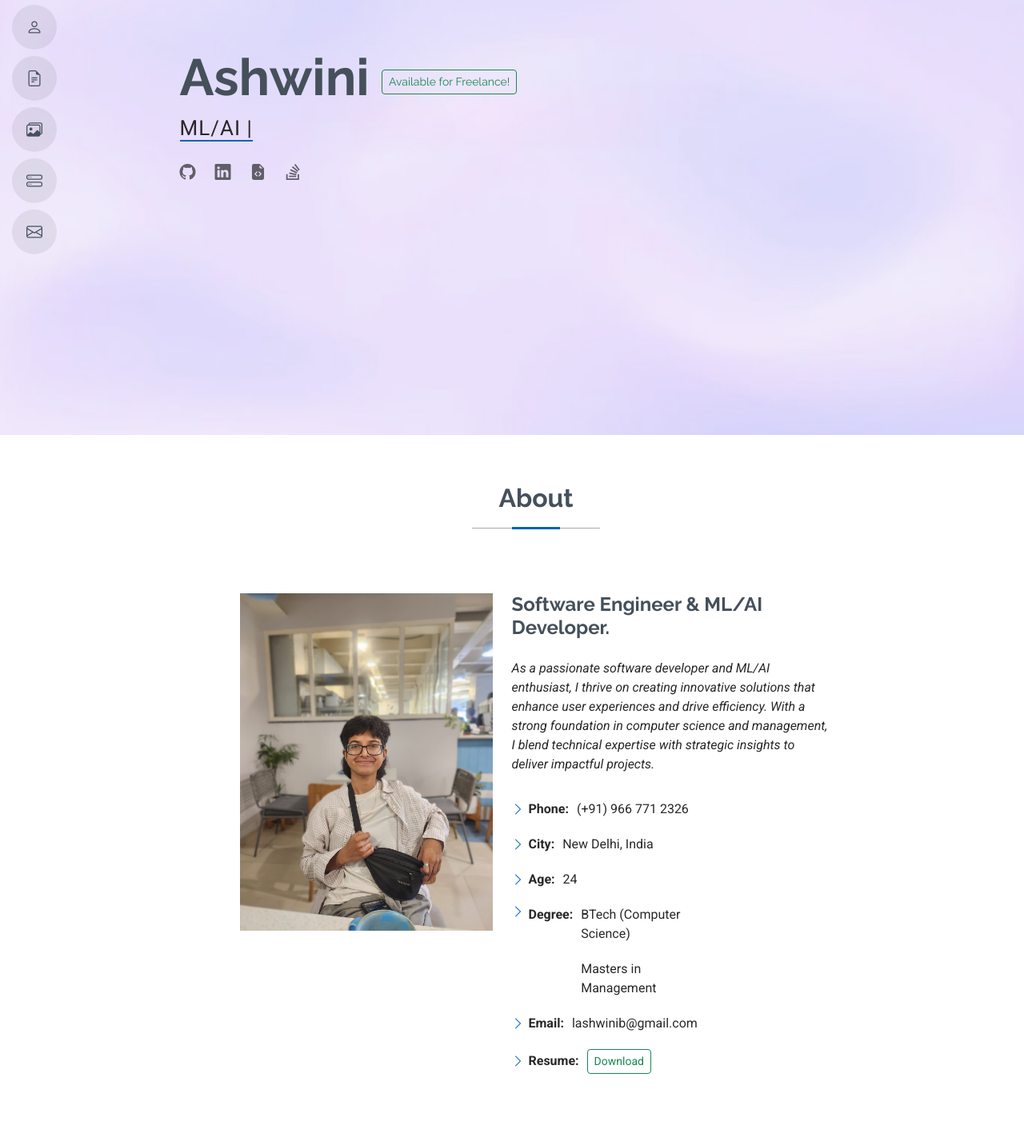
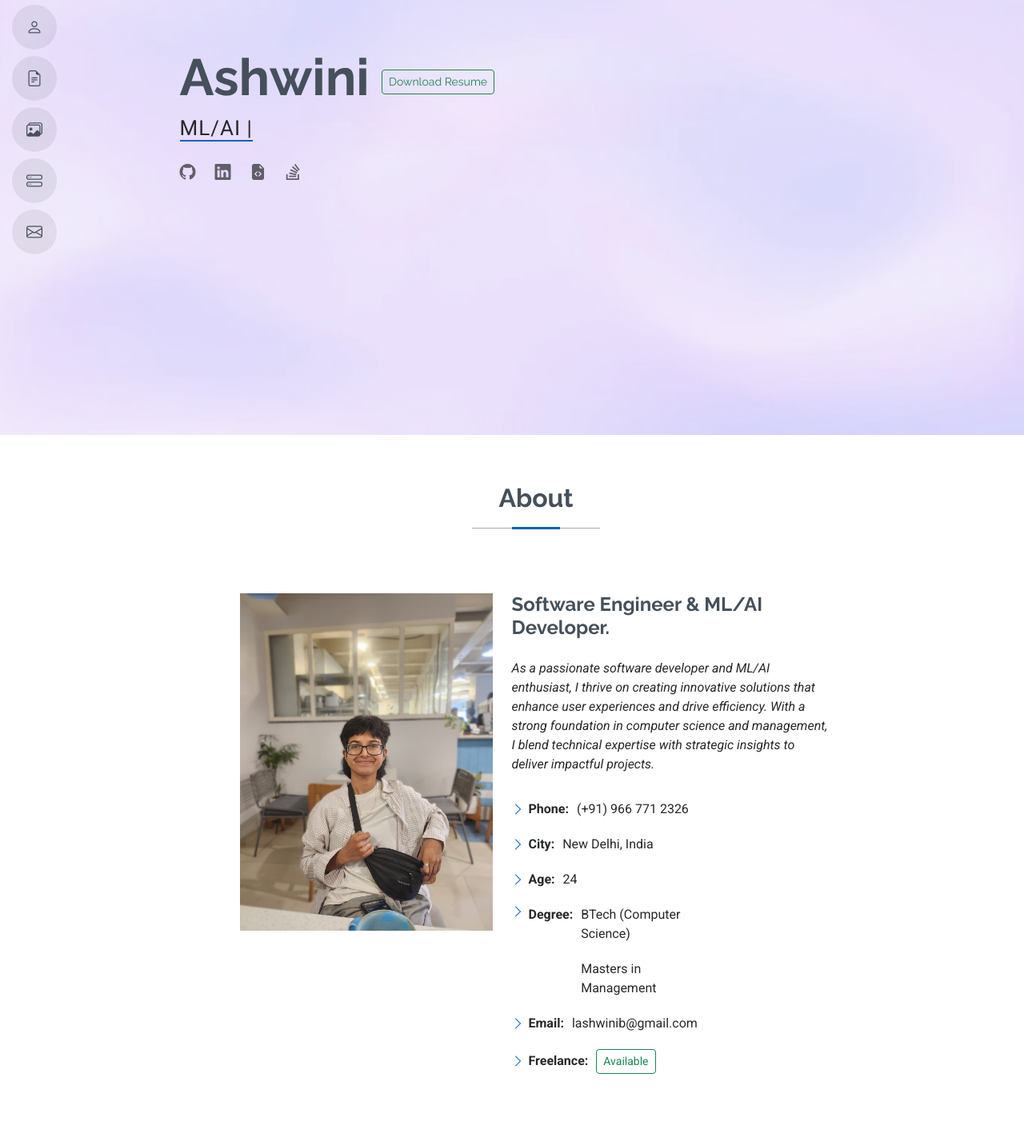
Before and after one commit to chickenleaf/portfolio, a Django app: page / in a window 1280 px wide. Shown: the part 256-1688 px from the top of the page at 80% size. Run offline with Django 5.2, Linux system fonts and the light colour scheme; some libraries are stand-ins or nearby versions.

Commit message:
changed buttons

```diff
--- a/website/templates/landing.html
+++ b/website/templates/landing.html
@@ -62,7 +62,7 @@
       <div class="container" data-aos="zoom-out">
         <div class="row justify-content-center">
           <div class="col-lg-9">
-            <h2>Ashwini <span><a href="#contact" class="btn btn-outline-success btn-sm">Available for Freelance!</a></span> </h2>
+            <h2>Ashwini <span><a href="{% url 'download_resume' %}" class="btn btn-outline-success btn-sm" target="_blank">Download Resume</a></span> </h2>
             <p><span class="typed" data-typed-items="Software Engineer, ML/AI Developer, Data Analyst, Web Developer">Designer</span><span class="typed-cursor typed-cursor--blink" aria-hidden="true"></span></p>
             <div class="social-links">
               <a href="https://github.com/chickenleaf"><i class="bi bi-github"></i></a>
@@ -117,7 +117,7 @@
                   </li>
 
                   <li><i class="bi bi-chevron-right"></i> <strong>Email:</strong> <span>lashwinib@gmail.com</span></li>
-                  <li><i class="bi bi-chevron-right"></i> <strong>Resume:</strong> <span><a href="{% url 'download_resume' %}" class="btn btn-outline-success btn-sm" target="_blank">Download</a></span></li>
+                  <li><i class="bi bi-chevron-right"></i> <strong>Freelance:</strong> <span><a href="#contact" class="btn btn-outline-success btn-sm">Available</a></span></li>
                 </ul>
               </div>
             </div>
```
Also changed, not shown: db.sqlite3.
